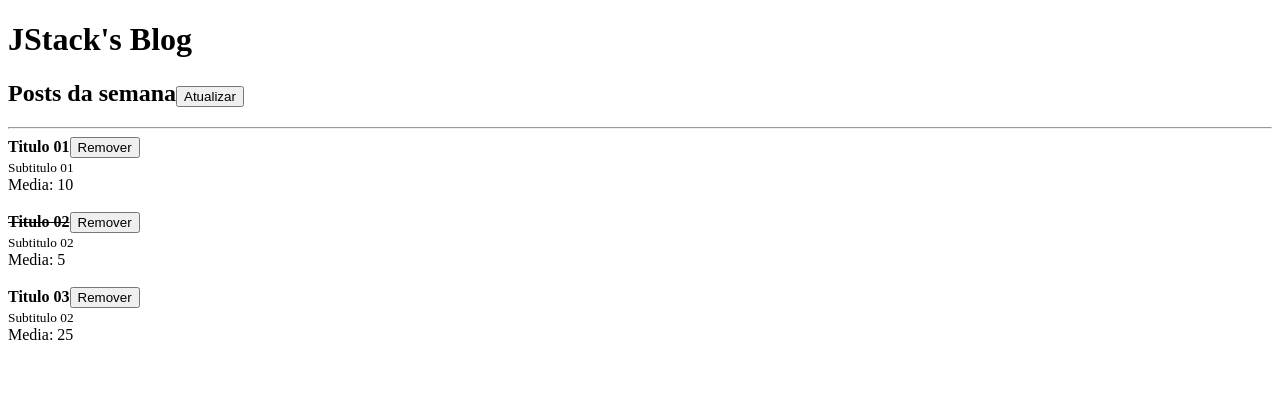
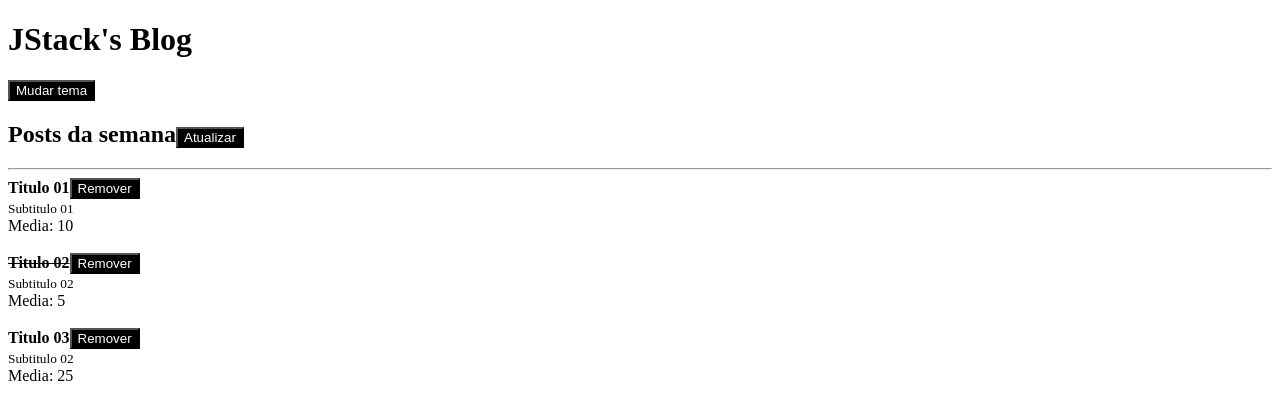
Before and after one commit to rafaelmyb/fundamentos-do-react, a React app: page / in a window 1280 px wide. Shown: the top 420 px of the page. Built offline with nearby package versions, Linux system fonts and the light colour scheme.

Commit message:
Using Context API

```diff
--- a/src/App.js
+++ b/src/App.js
@@ -2,6 +2,8 @@
 
 import Post from './Post';
 import Header from './Header';
+import Button from './Button';
+import { ThemeProvider } from './ThemeProvider';
 
 function App() {
   const [posts, setPosts] = useState([
@@ -30,11 +32,11 @@
   }
 
   return (
-    <>
-      <Header title="JStack's Blog">
+    <ThemeProvider>
+      <Header>
         <h2>
           Posts da semana
-          <button onClick={handleRefresh}>Atualizar</button>
+          <Button onClick={handleRefresh}>Atualizar</Button>
         </h2>
       </Header>
 
@@ -47,7 +49,7 @@
           post={post}
         />
       ))}
-    </>
+    </ThemeProvider>
 	)
 }
 
--- a/src/Button.js
+++ b/src/Button.js
@@ -1,9 +1,19 @@
-import React from 'react';
+import React, { useContext } from 'react';
 import PropTypes from 'prop-types';
 
+import { ThemeContext } from './ThemeProvider';
+
 export default function Button(props) {
+  const { theme } = useContext(ThemeContext);
+
   return (
-    <button onClick={props.onClick}>
+    <button
+      onClick={props.onClick}
+      style={{
+        color: theme === 'dark' ? '#fff' : '#000',
+        background: theme === 'dark' ? '#000' : '#fff'
+      }}
+    >
       {props.children}
     </button>
   );
--- a/src/Header.js
+++ b/src/Header.js
@@ -1,10 +1,18 @@
-import React from 'react';
+import React, { useContext } from 'react';
 import PropTypes from 'prop-types';
+import Button from './Button';
+
+import { ThemeContext } from './ThemeProvider';
 
 export default function Header(props) {
+  const { onToggleTheme } = useContext(ThemeContext);
+
   return (
     <>
       <h1>{props.title}</h1>
+      <Button onClick={onToggleTheme}>
+        Mudar tema
+      </Button>
       {props.children}
     </>
   )
--- /dev/null
+++ b/src/ThemeProvider.js
@@ -0,0 +1,26 @@
+import React, { useState, createContext } from 'react';
+
+export const ThemeContext = createContext();
+
+export function ThemeProvider(props) {
+  const [theme, setTheme] = useState('dark');
+
+  function handeToggleTheme() {
+    setTheme((prevState) => (
+      prevState === 'dark'
+        ? 'light'
+        : 'dark'
+    ))
+  }
+
+  return (
+    <ThemeContext.Provider
+      value={{
+        theme,
+        onToggleTheme: handeToggleTheme,
+      }}
+    >
+      {props.children}
+    </ThemeContext.Provider>
+  );
+}
```
